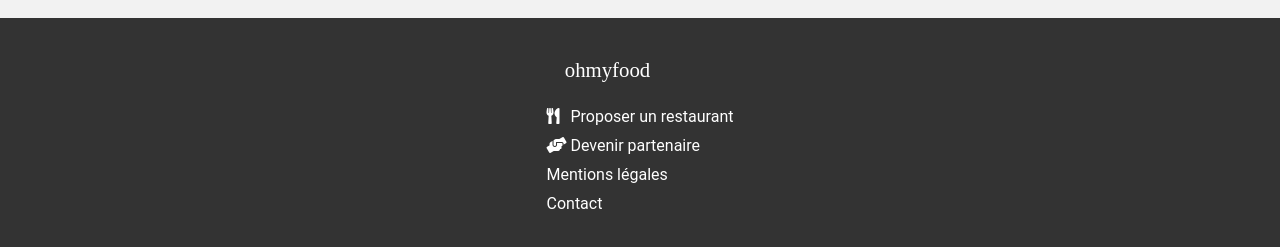
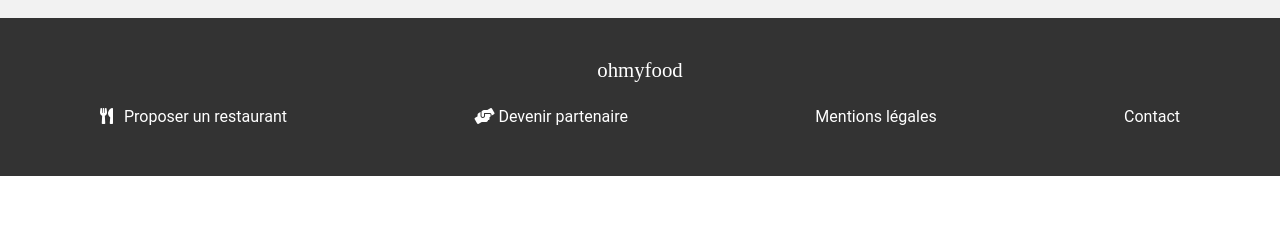
Before and after one commit to fkfritz/FritznelFranck_3_15072021, a website: page index.html in a window 1280 px wide. Shown: the part 1375-1622 px from the top of the page. After the commit the page ends 1551 px from the top, so only its background shows below. Drawn offline with Linux system fonts and the light colour scheme; a web font is replaced by a local one.

Commit message:
Modification faite sur le footer pour le format tablette

```diff
--- a/sass/layout/_footer.scss
+++ b/sass/layout/_footer.scss
@@ -13,13 +13,19 @@
       font-size: 1.3rem;
       font-family: "Shrikhand";
       font-weight: 200;
+    }
+    & ul{
       @include tablet{
-        margin-right: 65px;
+        width: 90%;
+        display: flex;
+        flex-direction: row;
+        justify-content: space-between;
+      }
+      & li {
+      margin: 10px 0;
       }
     }
-    & li {
-      margin: 10px 0;
-    }
+
     & a {
       color: $color-white;
       &:hover {
```
Also changed, not shown: public/css/style.css, 1 other file.
